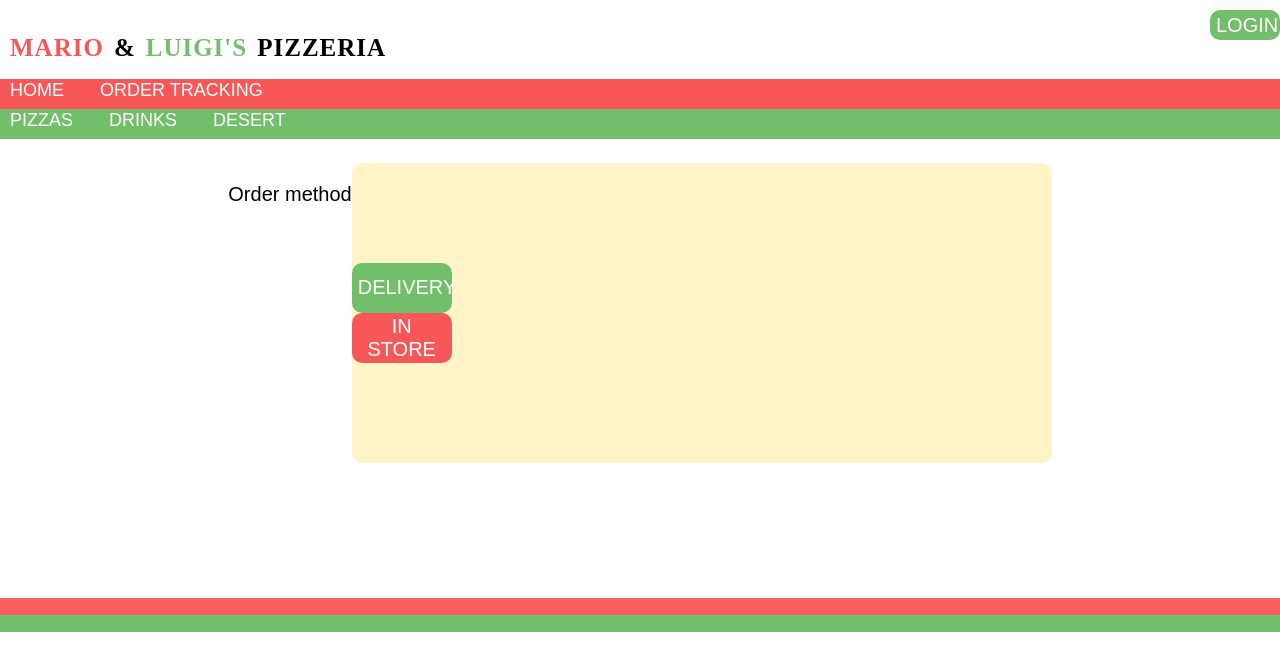
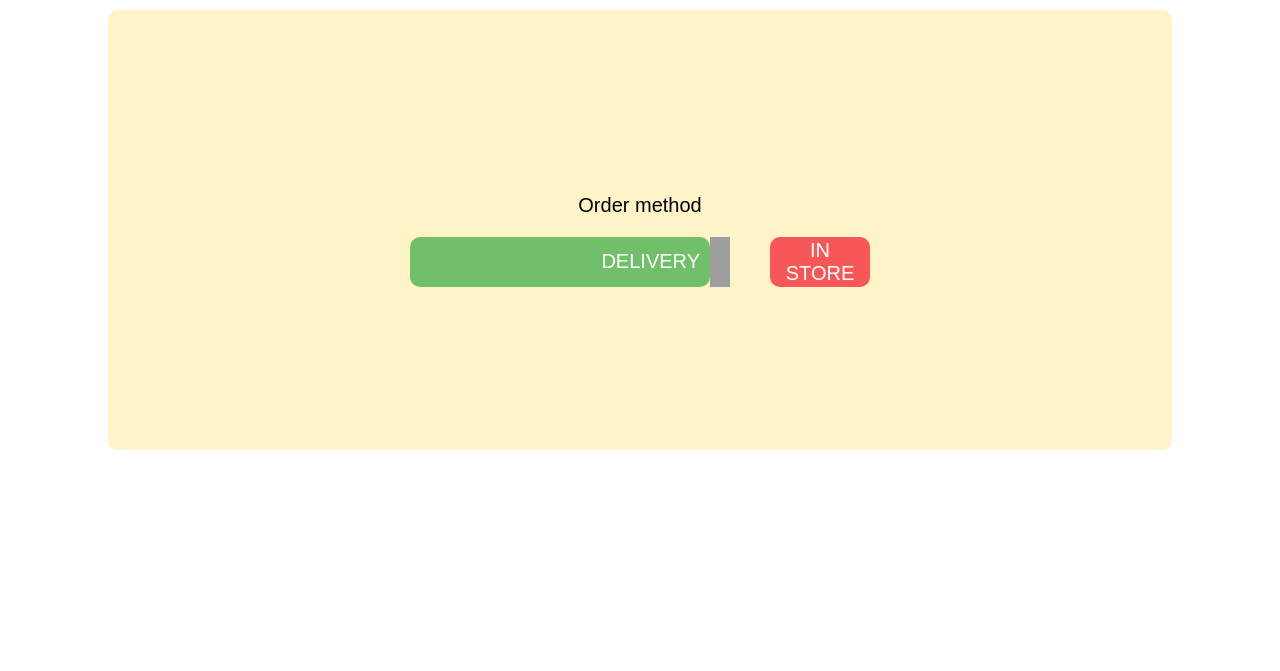
Before and after one commit to GTTLWinter/Mario_and_Luigis_sussy_pizzaria, a Flask app: page /hpage in a window 1280 px wide. Shown: the top 671 px of the page. Run offline with Flask 2, Linux system fonts and the light colour scheme; the visitor is signed in with stand-in values (Sample User, id 1); some web fonts are replaced; grey boxes are pictures that could not be loaded.

Commit message:
Adding some stuff

```diff
--- a/static/css/homepage.css
+++ b/static/css/homepage.css
@@ -131,6 +131,31 @@
 /**********************************************PROMO DEALS*********************************************/
 /******************************************************************************************************/
 
+
+.Horizontalposition{
+    display: flex;
+    flex-direction:row;
+    justify-content: center;
+
+}
+
+.Verticalposition{
+    order: 1;
+    display: flex;
+    flex-direction: column;
+    justify-content: center;
+    padding: 20px;
+    background-color: rgba(255, 243, 200, 1);
+    border-radius: 10px;
+    height: 400px;
+    width: 80%;
+}
+
+.center{
+    display:flex;
+    flex-direction: row;
+    justify-content: center;
+}
 #Choose{
     order: 1;
     justify-content: center;
@@ -138,39 +163,25 @@
     font-size: 20px;
 }
 
-.Choice{
+
+.options{
+    order:2;
     display: flex;
-    flex-direction:row;
-    justify-content: center;
-
-}
-
-.Positioning{
-    order: 2;
-    display: flex;
-    flex-direction: column;
-    justify-content: center;
-    background-color: rgba(255, 243, 200, 1);
-    border-radius: 10px;
-    height: 300px;
-    width: 700px;
-}
-
-.orderform{
-    display: inline-flex;
     flex-direction: row;
     justify-content: center;
 }
 
 #Deliver{
-    order: 1;
+    order: 2;
     background-color: rgba(114, 191, 107, 1);
     color: white;
     border:none;
     height: 50px;
-    width: 100px;
+    width: 300px;
     border-radius: 10px;
     font-family: 'Chau Philomene One', sans-serif;
+    text-align: end;
+    padding-right: 10px;
     font-size: 20px;
 }
 
--- a/static/css/payment.css
+++ b/static/css/payment.css
@@ -134,7 +134,7 @@
     /****************************************************PAYMENT THING IN THE CENTER**************************************************/
     /**********************************************************************************************************************************/
 
-    .paymentdisplaything{
+    .main{
         display: flex;
         flex-direction:row;
         justify-content: center;
--- a/templates/homepage.html
+++ b/templates/homepage.html
@@ -7,7 +7,7 @@
 
     </head>
     <body>
-
+<!--
         <div class="LogoandLogin">
             <div class="LogoContainer">
                 <h1>
@@ -33,8 +33,8 @@
                 <a href="homepage.html">
                     <button id="HOME"onclick="location.href='/'" type="button">HOME</button>
                 </a>
-                <!--link to SMT page-->
-                <a href="https://www.google.com">
+
+                <a href="ordertracker.html">
                     <button id="Check"> ORDER TRACKING</button>
                 </a>
 
@@ -55,16 +55,23 @@
 
             </div>
         </div>
+-->
 
-        <div class="Choice">
+        <div class="Horizontalposition">
 
-            <p id="Choose">Order method</p>
 
-           <div class="Positioning">
+           <div class="Verticalposition">
 
+            <div class="center">
+             <p id="Choose">Order method</p>
+            </div>
+
+             <div class="options">
                     <a href="index.html">
                         <button id="Deliver"> DELIVERY</button>
                     </a>
+
+                    <img src="../static/css/19DeliveryLogo.png"alt="Delivery" width="20px">
 
                     <div class="spacing"></div>
 
@@ -73,16 +80,18 @@
 
                     </a>
                 </div>
+            </div>
 
 
            </div>
         </div>
 
-
+<!--
         <div class="Bottomlines">
             <div id="bottombar1"></div>
             <div id="bottombar2"></div>
         </div>
+-->
 
 
     </body>
```
Also changed, not shown: static/css/status.css (+12 -6 lines), templates/payment.html (+7 -4 lines), templates/status.html (+8 -49 lines), static/19DeliveryLogo.png (added).
